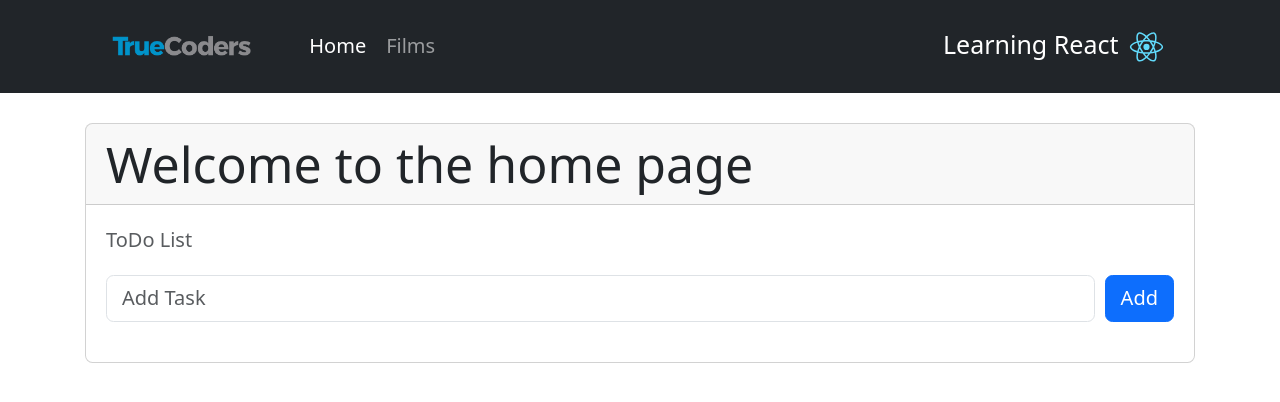
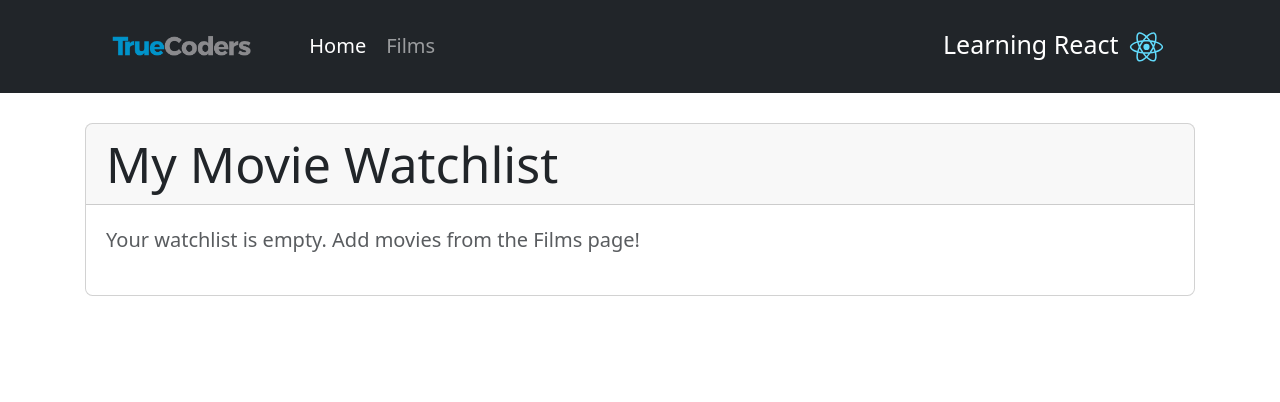
Before and after one commit to CynthiaSpinner/ReactAppOld, a React (Create React App) app: page / in a window 1280 px wide. Shown: the top 402 px of the page. Built offline with nearby package versions, Linux system fonts and the light colour scheme.

Commit message:
made the todo list a watchlist that can delete items and add to watchlist from the single films page

```diff
--- a/src/App.jsx
+++ b/src/App.jsx
@@ -1,5 +1,6 @@
 import React from 'react';
 import { BrowserRouter, Routes, Route } from 'react-router-dom';
+import { WatchlistProvider } from './contexts/WatchlistContext';
 import HomePage from './pages/HomePage';
 import FilmsPage from './pages/FilmsPage';
 import SingleFilmPage from './pages/SingleFilmPage';
@@ -7,6 +8,7 @@ import './App.css';
 
 function App() {
   return (
+    <WatchlistProvider>
       <BrowserRouter>
         <Routes>
           <Route path="/" element={<HomePage />} />
@@ -14,6 +16,7 @@ function App() {
           <Route path="/film/:id" element={<SingleFilmPage />} />
         </Routes>
       </BrowserRouter>
+    </WatchlistProvider>
   );
 }
 
--- /dev/null
+++ b/src/contexts/WatchlistContext.jsx
@@ -0,0 +1,43 @@
+import React, { createContext, useContext, useState } from 'react';
+
+const WatchlistContext = createContext();
+
+export function WatchlistProvider({ children }) {
+  const [watchlist, setWatchlist] = useState([]);
+
+  const addToWatchlist = (film) => {
+    setWatchlist(prev => {
+      if (prev.find(item => item.id === film.id)) {
+        return prev;
+      }
+      return [...prev, film];
+    });
+  };
+
+  const removeFromWatchlist = (filmId) => {
+    setWatchlist(prev => prev.filter(item => item.id !== filmId));
+  };
+
+  const isInWatchlist = (filmId) => {
+    return watchlist.some(item => item.id === filmId);
+  };
+
+  return (
+    <WatchlistContext.Provider value={{
+      watchlist,
+      addToWatchlist,
+      removeFromWatchlist,
+      isInWatchlist
+    }}>
+      {children}
+    </WatchlistContext.Provider>
+  );
+}
+
+export function useWatchlist() {
+  const context = useContext(WatchlistContext);
+  if (!context) {
+    throw new Error('useWatchlist must be used within a WatchlistProvider');
+  }
+  return context;
+}
--- a/src/pages/HomePage.jsx
+++ b/src/pages/HomePage.jsx
@@ -1,40 +1,53 @@
-import React, { useState } from 'react';
+import React from 'react';
 import { MainLayout } from '../components';
-import { Form, Card, ListGroup, ListGroupItem } from 'react-bootstrap';
+import { Card, ListGroup, ListGroupItem, Button, Badge } from 'react-bootstrap';
+import { useWatchlist } from '../contexts/WatchlistContext';
+import { Link } from 'react-router-dom';
 
 function HomePage() {
-    const [list, setList] = useState([]);
-    const [text, setText] = useState("");
-
-    const onSubmit = (e) => {
-        e.preventDefault();
-        setList([...list, text]);
-    };
+  const { watchlist, removeFromWatchlist } = useWatchlist();
 
   return (
     <MainLayout>
       <Card>
         <Card.Header>
-                    <h1 className="mb-0">Welcome to the home page</h1>
+          <h1 className="mb-0">My Movie Watchlist</h1>
         </Card.Header>
         <Card.Body>
-                    <p className="text-muted">ToDo List</p>
+          <p className="text-muted">
+            {watchlist.length === 0
+              ? "Your watchlist is empty. Add movies from the Films page!"
+              : `${watchlist.length} movie${watchlist.length !== 1 ? 's' : ''} in your watchlist`
+            }
+          </p>
 
-                    <Form onSubmit={onSubmit} className="mb-3 d-flex gap-2">
-                        <Form.Control
-                            type="text"
-                            value={text}
-                            onChange={(e) => setText(e.target.value)}
-                            placeholder="Add Task"
-                        />
-                        <button type="submit" className="btn btn-primary">Add</button>
-                    </Form>
-
+          {watchlist.length > 0 && (
             <ListGroup>
-                        {list.map((item, index) => (
-                            <ListGroupItem key={index}>{item}</ListGroupItem>
+              {watchlist.map((film) => (
+                <ListGroupItem key={film.id} className="d-flex justify-content-between align-items-center">
+                  <div>
+                    <Link to={`/film/${film.id}`} className="text-decoration-none">
+                      <strong>{film.title}</strong>
+                    </Link>
+                    <br />
+                    <small className="text-muted">Directed by {film.director}</small>
+                  </div>
+                  <div>
+                    <Badge bg="secondary" className="me-2">
+                      {film.rt_score}%
+                    </Badge>
+                    <Button
+                      variant="outline-danger"
+                      size="sm"
+                      onClick={() => removeFromWatchlist(film.id)}
+                    >
+                      Remove
+                    </Button>
+                  </div>
+                </ListGroupItem>
               ))}
             </ListGroup>
+          )}
         </Card.Body>
       </Card>
     </MainLayout>
--- a/src/pages/SingleFilmPage.jsx
+++ b/src/pages/SingleFilmPage.jsx
@@ -1,11 +1,14 @@
 import React, { useState, useEffect } from 'react';
 import { useParams } from 'react-router-dom';
 import { MainLayout, Loader } from '../components';
+import { useWatchlist } from '../contexts/WatchlistContext';
+import { Button, Alert } from 'react-bootstrap';
 
 function SingleFilmPage() {
     const [item, setItem] = useState({});
     const [isLoaded, setIsLoaded] = useState(false);
     const { id } = useParams();
+    const { addToWatchlist, isInWatchlist } = useWatchlist();
 
     // removed getFilms and placed the fetch inside the useEffect:
     // its professional and common practice to define the data-fetching logic directly inside the useEffect,
@@ -22,6 +25,10 @@ function SingleFilmPage() {
                 setIsLoaded(true);
             });
     }, [id]);
+
+    const handleAddToWatchlist = () => {
+        addToWatchlist(item);
+    };
 
     if(!isLoaded) {
         return (
@@ -58,6 +65,23 @@ function SingleFilmPage() {
                         </a>
                         .
                     </p>
+
+                    <div className="mb-3">
+                        {isInWatchlist(item.id) ? (
+                            <Alert variant="success">
+                                ✓ Added to your watchlist!
+                            </Alert>
+                        ) : (
+                            <Button
+                                variant="primary"
+                                onClick={handleAddToWatchlist}
+                                className="me-2"
+                            >
+                                Add to Watchlist
+                            </Button>
+                        )}
+                    </div>
+
                     <h2>Description</h2>
                     <p>{item.description}</p>
                 </div>
```
Lines whose indentation alone changed are shown as unchanged.
